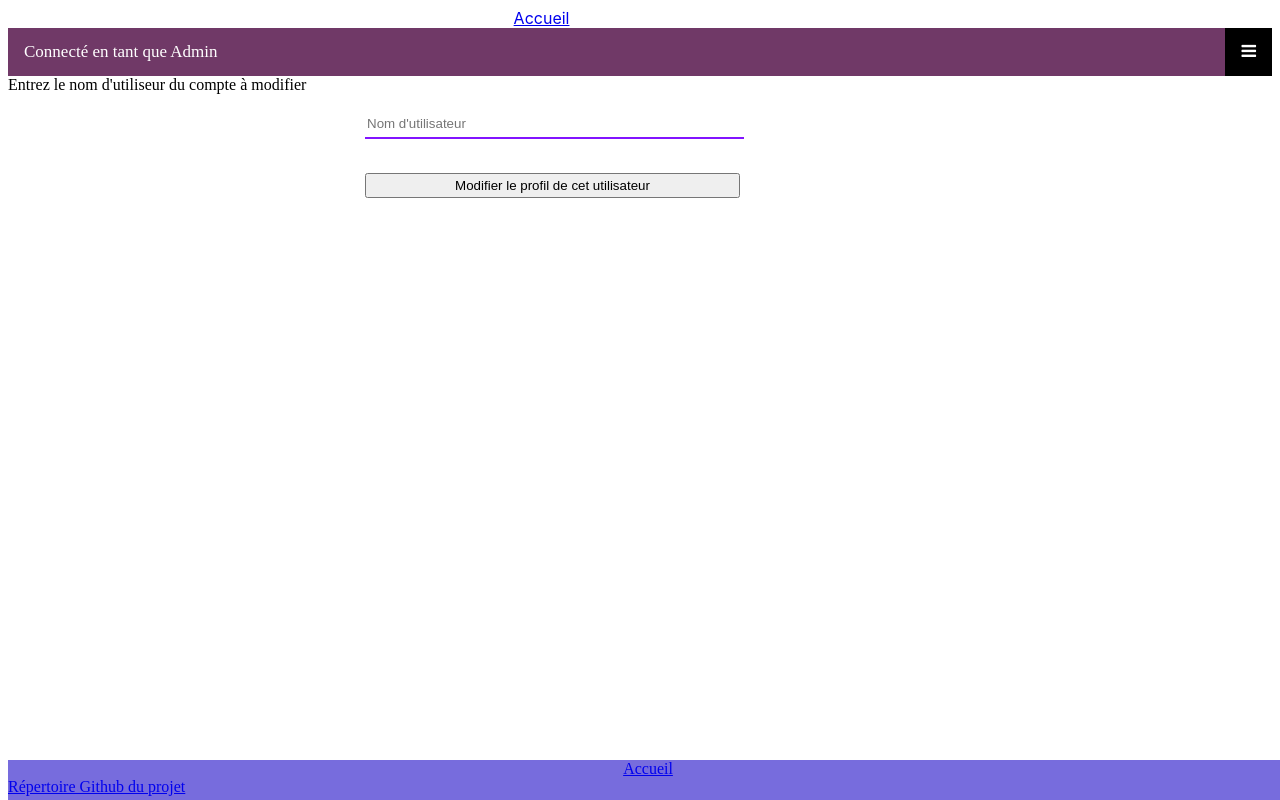
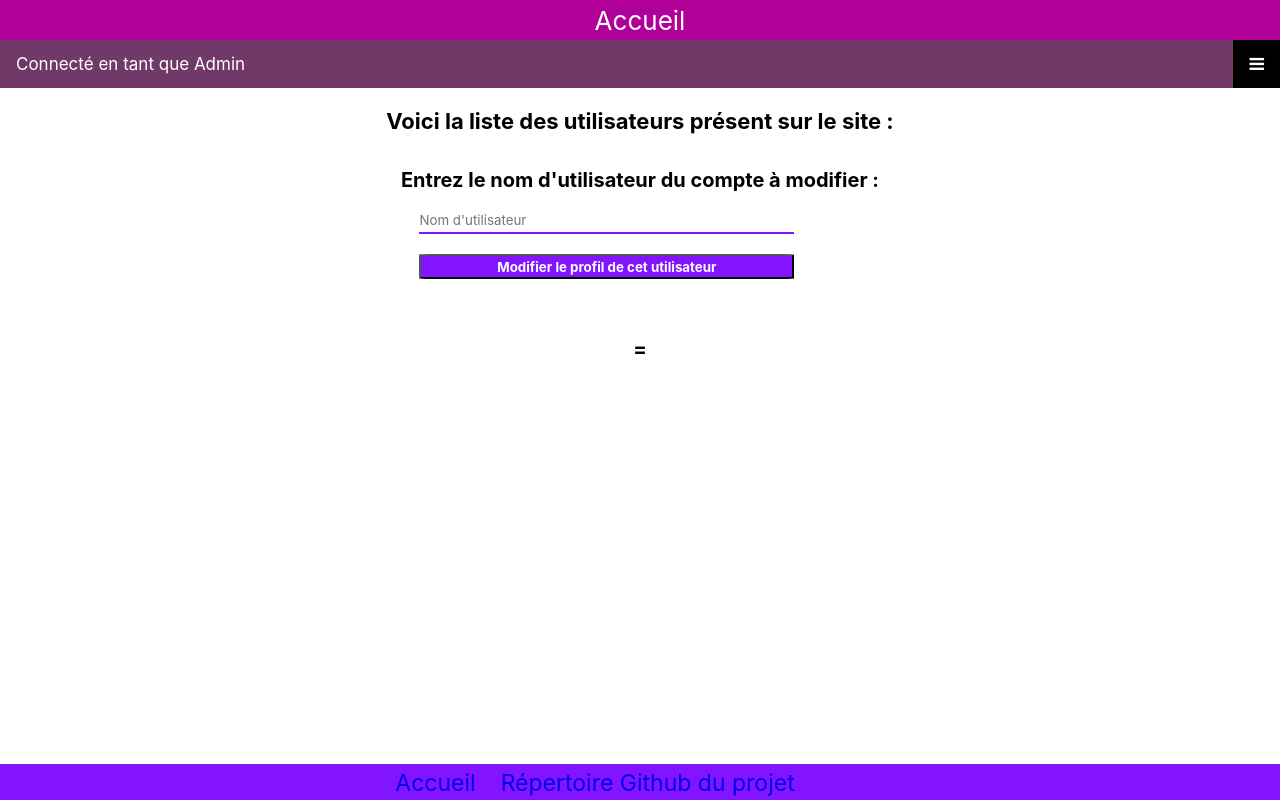
Before and after one commit to mourad-boussiouf/module-connexion, a PHP site: page /admin.php in a window 1280 px wide. Run offline with PHP 8.4, Linux system fonts and the light colour scheme; the visitor is signed in with stand-in values (Sample User, id 1); data that the repository does not hold is empty.

Commit message:
fin de la front end

```diff
--- a/admin.php
+++ b/admin.php
@@ -50,9 +50,11 @@ include ('loggedbaradmin.php');
 ?>
 
 </header>
+<main>
 
-
-
+<div class = thatareuser>
+<p> Voici la liste des utilisateurs présent sur le site :  </p>
+</div>
 <?php
 
 
@@ -63,7 +65,7 @@ $res= mysqli_fetch_all($sql);
 
 foreach ($res as $v1) {
     foreach ($v1 as $v2) {
-        echo "$v2"."<br>";
+        echo "<div class = listuser>"."• "."$v2"."<br>"."</div>";
     }
 }
 
@@ -85,7 +87,7 @@ if(isset($_GET['logintomodify'])){
 
 
          else {
-             echo "Entrez le nom d'utiliseur du compte à modifier";
+             echo "<div class = enterlogin>Entrez le nom d'utilisateur du compte à modifier :</div>";
          }
 
 
@@ -137,7 +139,7 @@ if(isset($_POST['changelogin'])) {
 ?>
 
 
-
+<div class = logintomodify>
 <form method="GET" action = "#">
 
 <p>
@@ -149,14 +151,15 @@ if(isset($_POST['changelogin'])) {
 
 </p>
 </form>
-
+</div>
+<div class = selecteduser>
 <?php
 
 //affiche l'id et le login de l'utiliseur selectionné pour se repérer
 
 if (isset($_MODIFY['login'])) {
-echo $_MODIFY['login']."<br>";
-echo 'Numero ID :'.$_MODIFY['id'];
+echo "Nom d'utilisateur selectionné : ".$_MODIFY['login']."<br>";
+echo "Numero ID de l'utilisateur sélectionné : ".$_MODIFY['id'];
 }
 
 //changement du nom de l'utilisateur selectionné
@@ -296,7 +299,8 @@ if(isset($_POST['changepassword']) && $_POST['password'] == $_POST['passwordconf
 
 if(isset($_MODIFY)){
 ?>
-
+</div>
+<div class = modifyform>
 <!-- Le formulaire est pré rempli avec les anciennes informations -->
 <form method="POST" action = "admin.php">
 
@@ -314,17 +318,21 @@ if(isset($_MODIFY)){
 <button type = "submit" value = "<?=$_MODIFY['id']?>" name = "changenom">Changer le nom</button>  <br>
 
 </form>
+</div>
 <?php }?>
 
 
 
+<div class="clear"></div>
+=
 
-
-
+</main>
+<div id="footer">
 <footer>
 <?php
 include ('footer.php');
 ?>
 </footer>
+</div>
 </body>
 </html>
--- a/headerlogged.php
+++ b/headerlogged.php
@@ -2,10 +2,10 @@
 <html lang="en">
 <link rel="stylesheet" href="style.css">
 
-<div class="menumoduleconnexion">
 
+<div class=liensheaderguest>
     <a href="index.php">Accueil</a>
-
+</div>
 </div>
 
 </html>
--- a/style.css
+++ b/style.css
@@ -1,16 +1,80 @@
 /*style du curseur sur tout le site */
  * {cursor: url(https://cur.cursors-4u.net/others/oth-8/oth704.cur), auto !important;}
 
+* {
+  padding-top: 0;
+  margin-top: 0;
+  padding-left: 0;
+  margin-left: 0;
+  padding-right: 0;
+  margin-right:0;
+  padding-bottom: 0;
+  margin-bottom:0;
+  font-family: -apple-system, BlinkMacSystemFont, 'Segoe UI', Roboto, Oxygen, Ubuntu, Cantarell, 'Open Sans', 'Helvetica Neue', sans-serif;
+}
+
 
 /* Style header */
-.menumoduleconnexion{
+
+header a:visited {
+  text-decoration: none;
+  color: white;
+}
+
+header a {
+  text-decoration: none;
+  color: white;
+}
+
+
+header a:hover {
+  text-decoration: none;
+  color: rgb(177, 0, 153);
+  background-color: white;
+}
+
+
+
+
+.menumoduleconnexion {
     position: relative;
     display: inline-block;
     align-items: center;
     z-index: 10;
-    margin-left: 40%;
+    width: 100%;
+    color: white;
+    font-size: 26px;
+    background-color:rgb(177, 0, 153);
     font-family: -apple-system, BlinkMacSystemFont, 'Segoe UI', Roboto, Oxygen, Ubuntu, Cantarell, 'Open Sans', 'Helvetica Neue', sans-serif;
     }
+
+.liensheader {
+margin-left: 80%;
+}
+
+.menumoduleconnexion {
+  display: flex;
+  justify-content: space-around;
+  height: 40px;
+}
+
+.liensheader {
+  display: inline-block;
+}
+
+.liensheaderguest {
+  position: relative;
+  display: flex;
+  justify-content: center;
+  color: white;
+  font-size: 26px;
+  height: 40px;
+  z-index: 10;
+  width: 100%;
+  background-color: rgb(177, 0, 153);
+  font-family: -apple-system, BlinkMacSystemFont, 'Segoe UI', Roboto, Oxygen, Ubuntu, Cantarell, 'Open Sans', 'Helvetica Neue', sans-serif;
+}
+
 
 /* Style de la barre de connexion */
   .topnav {
@@ -56,32 +120,64 @@
 
 /* style du footer */
 footer{
-    position:absolute;
+    position:fixed;
     bottom:0;
     width:100%;
-    height:40px;
-    background:rgb(119, 108, 221);
- }
+    height:36px;
+    background:rgb(130, 20, 255);
+    color: white;
+    font-size: 23px;
+    bottom: 0px;
+    left: 0px;
+    right: 0px;
+
+  }
+
+footer a:link  {
+  text-decoration: none;
+
+}
+
+footer a:visited {
+  text-decoration: none;
+  color: white;
+}
+
+footer a:hover {
+background-color: white;
+color: rgb(130, 20, 255);
+height: 80px;
+}
+
+footer a {
+margin-bottom: 2px;
+height: 80px;
+}
 
  .footermoduleconnexion{
-    display: flex;
-    display: inline;
+display: flex;
+justify-content: center;
 
  }
 
+
+
  .accueil {
-
-    display: flex;
-    justify-content: center;
-
-     }
-
+  display: inline-block;
+  margin-right: 25px;
+  margin-top : 5px;
+}
+.github {
+  display: inline-block;
+  margin-right: 90px;
+  margin-top : 5px;
+}
 
 /* style des formulaires du site */
 
 form {
     width: 550px;
-    height: 450px;
+    height: 250px;
     margin: auto;
     position: relative;
    }
@@ -108,15 +204,166 @@ input[type=password] {
         }
 
 input[type=submit] {
+    color: white;
+    font-weight: 700;
     display: flex;
     justify-content: center;
+    border-radius: 3%;
+    background-color:rgb(130, 20, 255) ;
 
         }
 
 
+/*style des messages envoyé par la back end*/
+.topmessagebad {
+  display: flex;
+  justify-content: center;
+  background-color: red;
+  color: white;
+  height: 30px;
+  }
+
+  .topmessagegood {
+  display: flex;
+  justify-content: center;
+  background-color: green;
+  color: white;
+  height: 30px;
+  }
+
+
+
 /* style page inscription */
 
+.register {
+padding-top: 80px;
+margin-left: 8.3%;
+
+}
 .registersubmit {
 display: flex  ;
 justify-content: center;
+margin-left: -9.5%;
 }
+
+.alreadyregister {
+  display: flex  ;
+  justify-content: center;
+  margin-left: -9.5%;
+  }
+
+/* style page connexion */
+
+.connection {
+  padding-top: 80px;
+  margin-left: 8.3%;
+
+  }
+.connectionsubmit {
+  display: flex  ;
+  justify-content: center;
+  margin-left: -31%;
+  }
+
+.registerinvite {
+  display: flex  ;
+  justify-content: center;
+  margin-left: -29.5%;
+    }
+
+/* style page profile */
+
+.modifyprofil {
+  padding-top: 80px;
+  margin-left: 8.3%;
+  }
+
+/* style page index */
+
+.sentencesindex{
+display: flex;
+}
+
+h1 {
+padding-left: 21%;
+padding-top: 13%;
+color:rgb(130, 20, 255) ;
+font-size: 80px;
+}
+
+
+
+.darondrill {
+  padding-left: 28%;
+  margin-top: -33.70%;
+  color:rgb(130, 20, 255) ;
+  font-size: 60px;
+}
+
+
+.andrea {
+ margin-left:12%;
+ margin-top:5.5%;
+}
+
+/* style page admin */
+
+.listuser {
+display: flex;
+justify-content: center;
+color: rgb(130, 20, 255);
+font-size: 30px;
+}
+
+.logintomodify {
+  display: flex;
+  justify-content: center;
+  margin-left: 8.5%;
+  margin-top: 15px;
+}
+
+.thatareuser {
+  display: flex;
+  justify-content: center;
+  font-size:22px;
+  font-weight: 700;
+  height: 40px;
+  margin-top: 20px;
+}
+
+.enterlogin {
+  display: flex;
+  justify-content: center;
+  font-size:20px;
+  font-weight: 650;
+  margin-top: 20px;
+}
+
+.selecteduser {
+  display: flex;
+  justify-content: center;
+  font-size:20px;
+  font-weight: 650;
+  margin-top: -120px;
+}
+
+.modifyform{
+height: 200px;
+margin-left: 8.5%;
+}
+
+.clear {
+  clear: both;
+  height: 350px;
+}
+
+button[type=submit] {
+width: 69.5%;
+  color: white;
+  font-weight: 700;
+  display: flex;
+  justify-content: center;
+  border-radius: 3%;
+  background-color:rgb(130, 20, 255) ;
+
+      }
```
Also changed, not shown: connexion.php (+11 -8 lines), index.php (+21 -0 lines), inscription.php (+5 -6 lines), profil.php (+5 -8 lines), header.php (line endings or trailing spaces), image/andreadrill.png (added).
